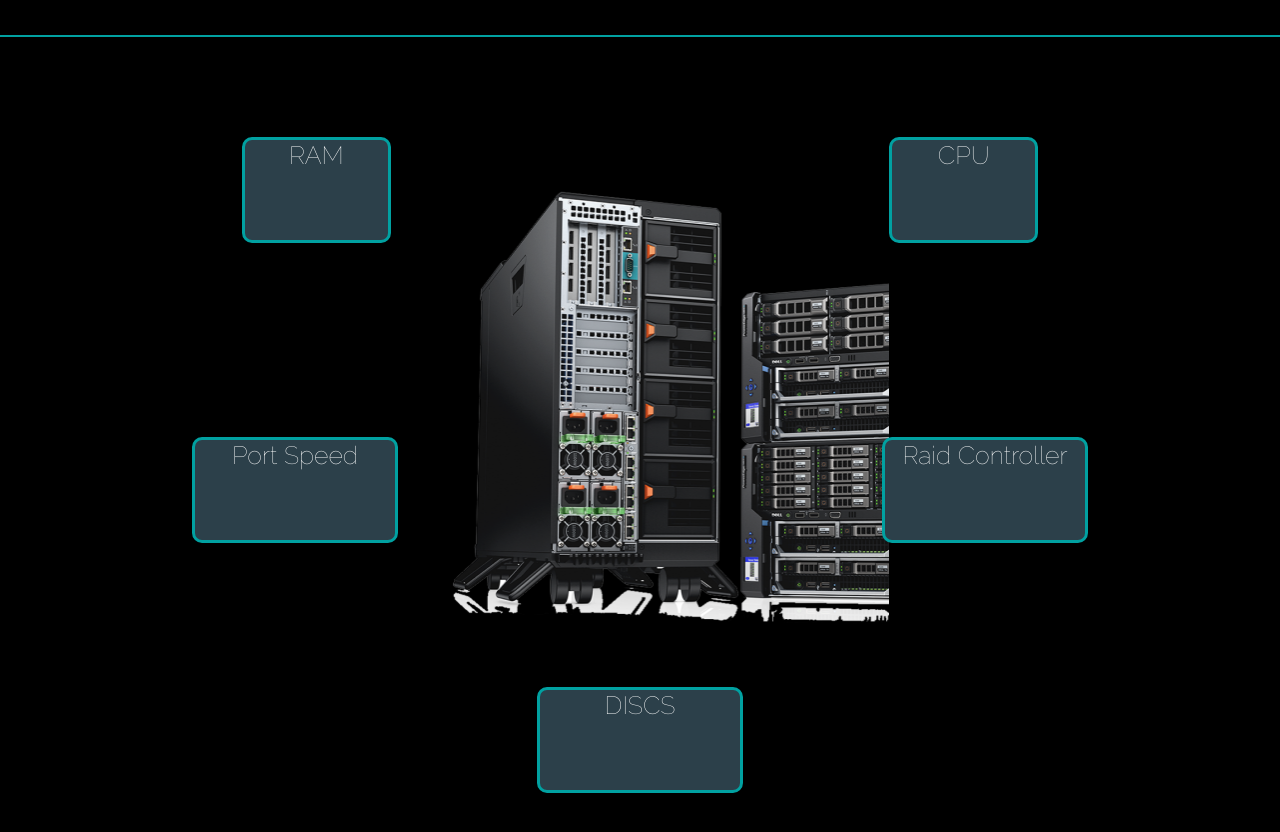
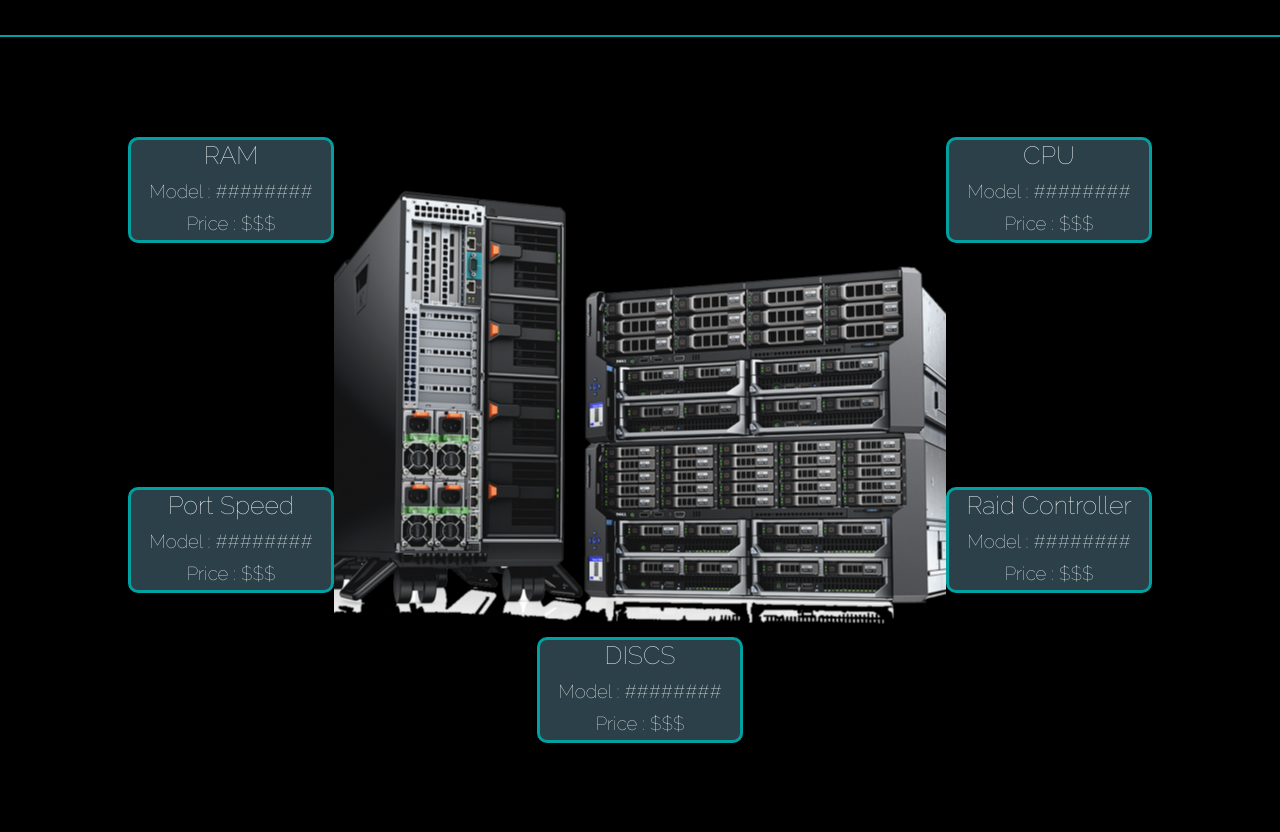
Before and after one commit to jacobdolleris/webdock-bachelor, a Vue app: page / in a window 1280 px wide. Shown: the part 400-1232 px from the top of the page. Built offline with nearby package versions, Linux system fonts and the light colour scheme.

Commit message:
Modal opsaetning

```diff
--- a/src/assets/main.scss
+++ b/src/assets/main.scss
@@ -30,10 +30,11 @@ h2{
 }
 
 h3{
-
+    font-weight: 100;
 }
 
 h4{
+    font-weight: 100;
 
 }
 
@@ -79,11 +80,22 @@ hr{
     padding-top:100px;
 }
 .config-section-inner{
-
-    width: 70%;
+    width: 80%;
     margin: auto;
     display: flex;
     justify-content: space-between;
+
+    a{
+        text-decoration: none;
+        height: 100px;
+    }
+    a:hover{
+
+        .config-section-inner-option{
+            background-color:$webdock-green;
+        }
+    }
+
 }
 
 .config-section-inner-option{
@@ -92,22 +104,48 @@ hr{
     border:3px solid $teal-color;
     border-radius: 10px;
     background-color:$dark-grey-background;
+    text-align: center;
 
-    h2{
-        text-align: center;
+    h3{
+        margin-top: 10px;
     }
 }
 
 .config-ection-inner-image{
-    height:500px;
-    width:700px;
+    width: 70%;
+    height: 500px;
     background-image: url(../assets/img/server-placeholder.png);
     background-repeat:no-repeat;
+
+    background-position: center;
+
 }
 
 .option-midt{
-    margin-top:-200px
+margin-top: -150px;
 }
-.option-top{
 
-}
+.modal {
+    position: fixed;
+    top: 50%;
+    left: 50%;
+    transform: translate(-50%, -50%);
+    padding: 20px;
+    width: 850px;
+    height: 600px;
+    background-color:$dark-grey-background;
+    border-radius: 10px;
+    border: 3px solid $orange-color;
+
+    a{
+        margin-left: 90%;
+        background-color:$orange-color;
+        padding:1%;
+        width: 70px;
+        height: 50px;
+        border-radius: 10px;
+    }
+
+
+
+  }
--- a/src/views/HomeView.vue
+++ b/src/views/HomeView.vue
@@ -25,30 +25,59 @@
 
 <div class="config-section-inner">
 
-  <div class="config-section-inner-option" style="margin-left: 50px;">
+  <a href="#" @click.prevent="openModal">
+    <div class="config-section-inner-option">
       <h2>RAM</h2>
+      <h3>Model : ########</h3>
+      <h3>Price : $$$</h3>
     </div>
+  </a>
+  <div v-if="isModalOpen" class="modal">
+    <a href="#" @click.prevent="closeModal"> Close</a>
+      <h1>Choose RAM</h1>
+    </div>
+
+
+
+
 
   <div class="config-ection-inner-image">
   </div>
 
-  <div class="config-section-inner-option" style="margin-right: 50px;">
+  <a href="#">
+    <div class="config-section-inner-option">
       <h2>CPU</h2>
+      <h3>Model : ########</h3>
+      <h3>Price : $$$</h3>
     </div>
+  </a>
 </div>
 
 <div class="config-section-inner">
+  <a href="#">
     <div class="config-section-inner-option option-midt">
     <h2>Port Speed</h2>
+    <h3>Model : ########</h3>
+    <h3>Price : $$$</h3>
   </div>
+</a>
 
-  <div class="config-section-inner-option" style="margin-top:50px;">
+
+  <a href="#">
+    <div class="config-section-inner-option">
     <h2>DISCS</h2>
+    <h3>Model : ########</h3>
+    <h3>Price : $$$</h3>
   </div>
+</a>
 
+<a href="#">
     <div class="config-section-inner-option option-midt">
     <h2>Raid Controller</h2>
+    <h3>Model : ########</h3>
+    <h3>Price : $$$</h3>
   </div>
+</a>
 </div>
 
 
@@ -81,5 +110,25 @@ header{
 }
 
 
+</style>
 
-</style>
+
+<script>
+export default {
+  data() {
+    return {
+      isModalOpen: false // start of closed
+    };
+  },
+  methods: {
+    openModal() {
+      // Open mudal
+      this.isModalOpen = true;
+    },
+    closeModal() {
+      // Close
+      this.isModalOpen = false;
+    }
+  }
+};
+</script>
```
Also changed, not shown: 1 other file (tests, documents, lock files or other folders). Lines whose indentation alone changed are shown as unchanged.
